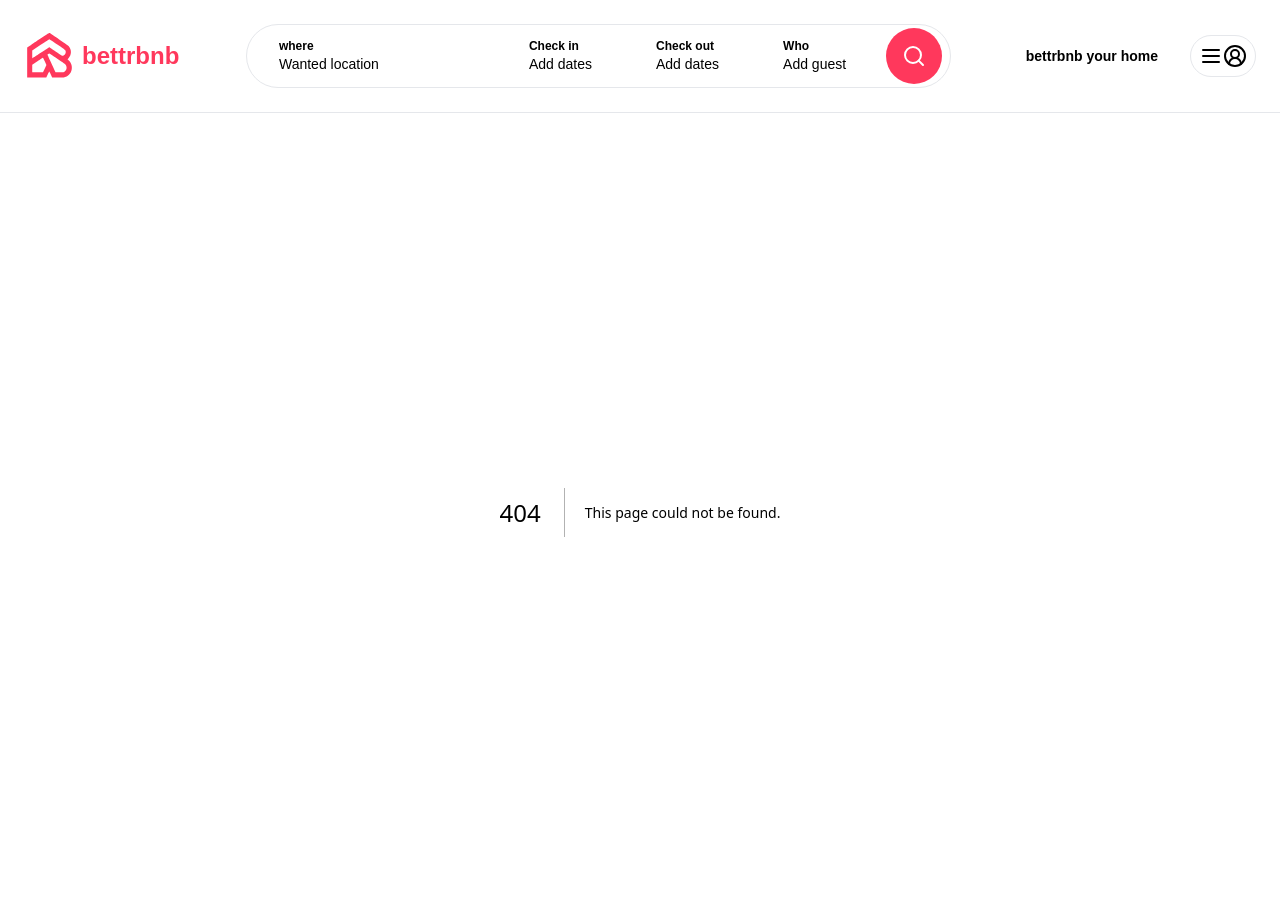
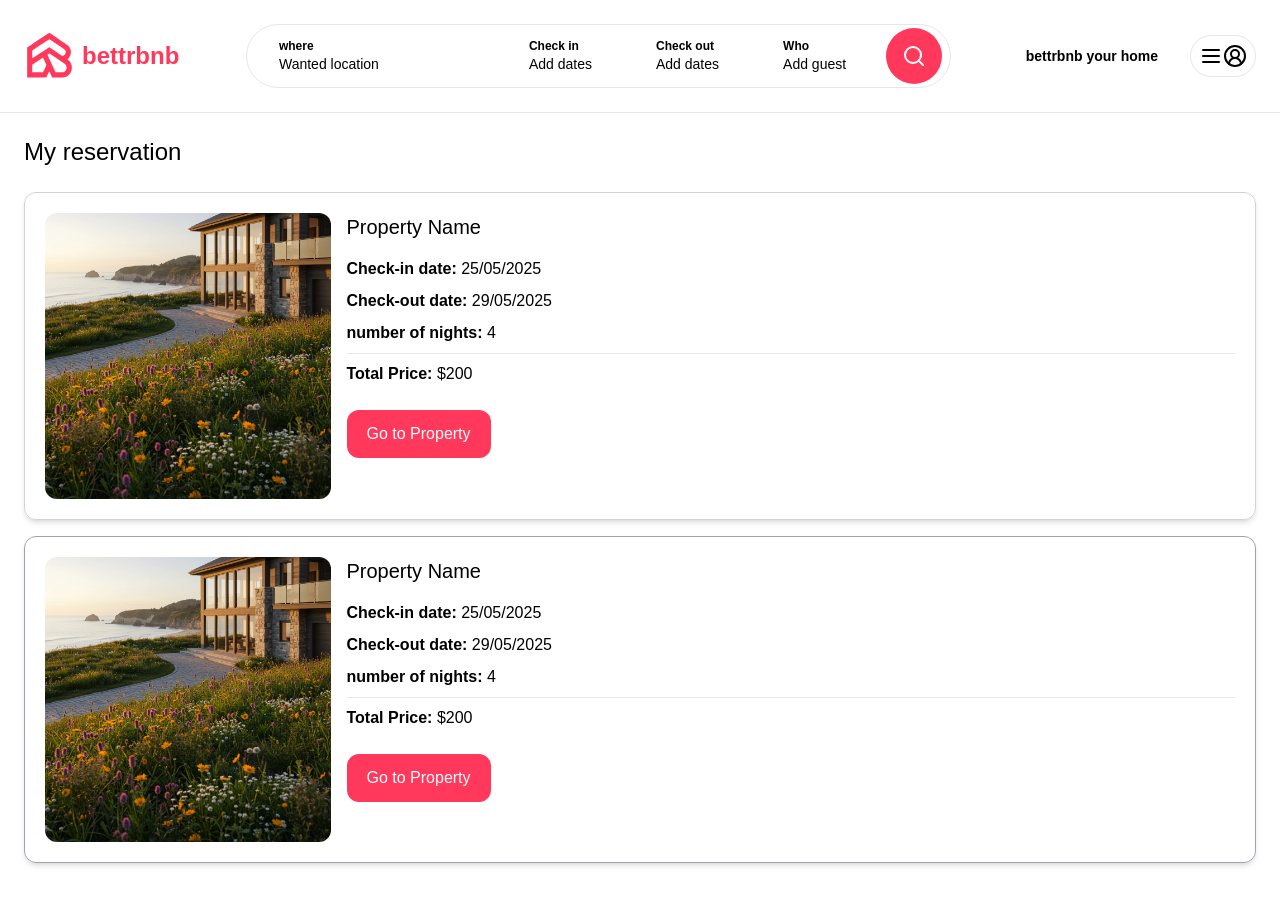
Before and after one commit to ronakbothraa/betterbnb-frontend, a Next.js app: page /reservations in a window 1280 px wide. Before the commit this address had no page. Shown: the top 904 px of the page. Built offline with nearby package versions, Linux system fonts and the light colour scheme.

Commit message:
ui design: created reservations page for a user to view and manage their reservations

```diff
--- /dev/null
+++ b/app/reservations/page.tsx
@@ -0,0 +1,88 @@
+import Image from "next/image";
+import React from "react";
+
+const ReservationPage = () => {
+  return (
+    <div className="max-w-[1500px] max-auto px-6 pb-6">
+      <div className="my-6">
+        <h1 className="text-2xl">My reservation</h1>
+      </div>
+
+      <div className="space-y-4">
+        <div className="p-5 grid grid-cols-1 md:grid-cols-4 gap-4 shadow-md rounded-xl border border-gray-300">
+          <div className="col-span-1 ">
+            <div className="relative overflow-hidden rounded-xl aspect-square">
+              <Image
+                fill
+                alt="Property Image"
+                src={"/properties/image (1).png"}
+                className="hover:scale-110 object-cover transition h-full w-full"
+              />
+            </div>
+          </div>
+          <div className="col-span-3">
+            <div className="space-y-2">
+              <h2 className="mb-4 text-xl">Property Name</h2>
+              <p>
+                <strong>Check-in date: </strong>25/05/2025
+              </p>
+              <p>
+                <strong>Check-out date: </strong>29/05/2025
+              </p>
+
+              <p>
+                <strong>number of nights: </strong>4
+              </p>
+              <hr />
+              <p>
+                <strong>Total Price: </strong>$200
+              </p>
+            </div>
+
+            <div className="mt-6 inline-block cursor-pointer py-3 px-5 bg-airbnb hover:bg-airbnb-dark transition rounded-xl text-white">
+              Go to Property
+            </div>
+          </div>
+        </div>
+
+        <div className="p-5 grid grid-cols-1 md:grid-cols-4 gap-4 shadow-md rounded-xl border border-gray-400">
+          <div className="col-span-1 ">
+            <div className="relative overflow-hidden rounded-xl aspect-square">
+              <Image
+                fill
+                alt="Property Image"
+                src={"/properties/image (1).png"}
+                className="hover:scale-110 object-cover transition h-full w-full"
+              />
+            </div>
+          </div>
+          <div className="col-span-3">
+            <div className="space-y-2">
+              <h2 className="mb-4 text-xl">Property Name</h2>
+              <p>
+                <strong>Check-in date:</strong> 25/05/2025
+              </p>
+              <p>
+                <strong>Check-out date:</strong> 29/05/2025
+              </p>
+
+              <p>
+                <strong>number of nights:</strong> 4
+              </p>
+              <hr />
+              <p>
+                <strong>Total Price:</strong> $200
+              </p>
+            </div>
+
+            <div className="mt-6 inline-block cursor-pointer py-3 px-5 bg-airbnb hover:bg-airbnb-dark transition rounded-xl text-white">
+              Go to Property
+            </div>
+          </div>
+        </div>
+      </div>
+    </div>
+  );
+};
+
+export default ReservationPage;
```
